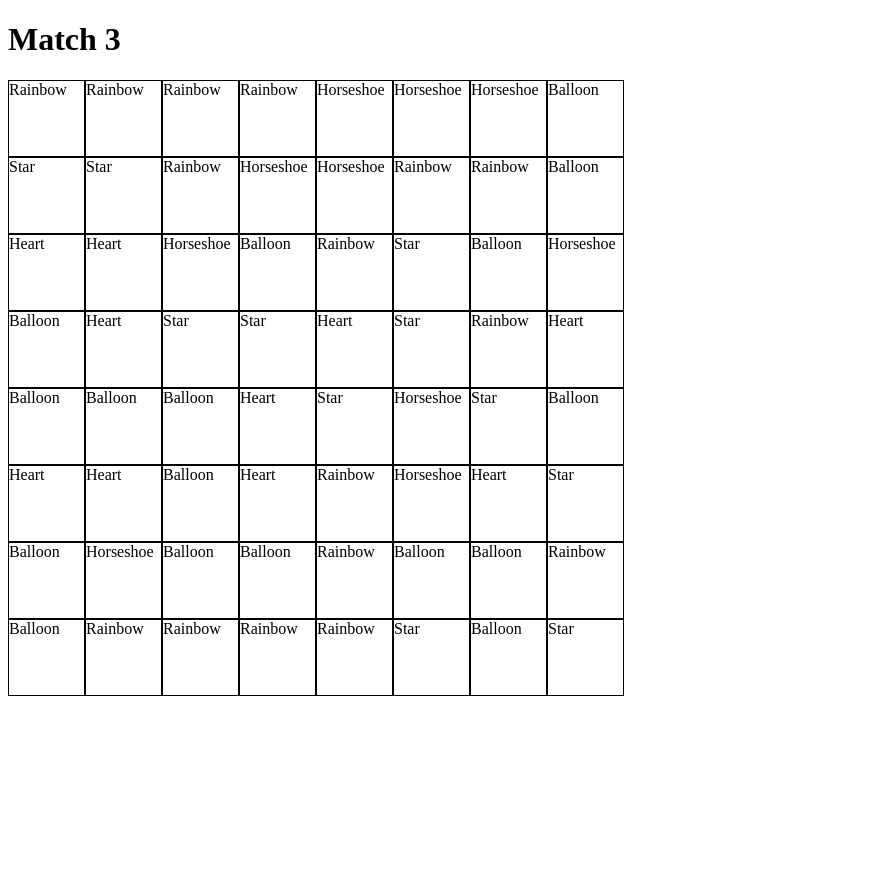
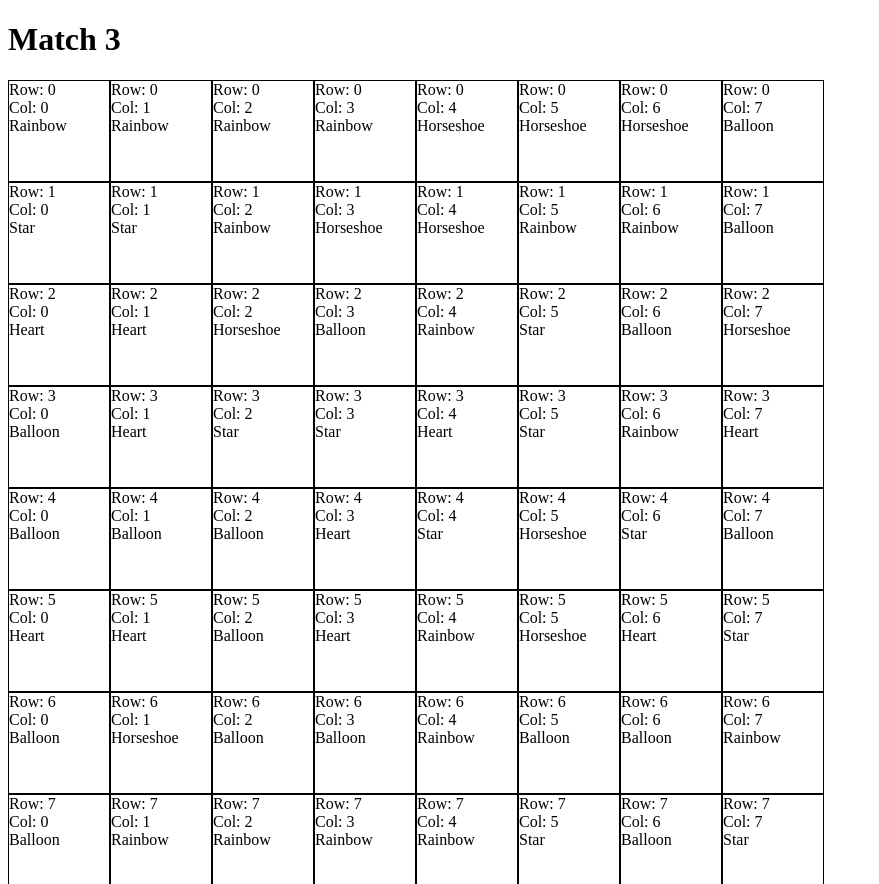
Before and after one commit to cera-white/match-3, a Vue app: page / in a window 1280 px wide. Shown: the top 884 px of the page, without its empty margins (0-879 px from the left). Before the commit the page ends 800 px from the top, so only its background shows below. Built offline with nearby package versions, Linux system fonts and the light colour scheme.

Commit message:
Keep track of row and column for each tile

```diff
--- a/src/components/GameBoard.vue
+++ b/src/components/GameBoard.vue
@@ -2,7 +2,9 @@
   <div class="game-board">
     <div class="game-board__row" v-for="(row, rowIndex) in tiles" :key="`row-${rowIndex}`">
       <div class="game-board__tile" v-for="(tile, tileIndex) in row" :key="`tile-${tileIndex}`">
-        {{ tile.type }}
+        <span>Row: {{ tile.row }}</span>
+        <span>Col: {{ tile.col }}</span>
+        <span>{{ tile.type }}</span>
       </div>
     </div>
   </div>
@@ -24,7 +26,9 @@ export default {
   data() {
     const tiles = []
     const tileTypes = ['Heart', 'Star', 'Rainbow', 'Horseshoe', 'Balloon']
-    const tile = {
+    const emptyTile = {
+      row: null,
+      col: null,
       type: null
     }
 
@@ -33,7 +37,7 @@ export default {
       const row = []
 
       for (let c = 0; c < this.columns; c++) {
-        const newTile = Object.assign({}, tile, { type: tileTypes[Math.floor(Math.random() * tileTypes.length)] })
+        const newTile = Object.assign({}, emptyTile, { row: r, col: c, type: tileTypes[Math.floor(Math.random() * tileTypes.length)] })
         row.push(newTile)
       }
 
@@ -42,7 +46,8 @@ export default {
 
     return {
       tiles,
-      tileTypes
+      tileTypes,
+      emptyTile
     }
   }
 }
@@ -51,8 +56,14 @@ export default {
 <style scoped>
   .game-board__tile {
     display: inline-block;
-    width: 75px;
-    height: 75px;
+    width: 100px;
+    height: 100px;
     border: 1px solid black;
   }
+
+  .game-board__tile span {
+    display: block;
+    margin: 0;
+    padding: 0;
+  }
 </style>
```
